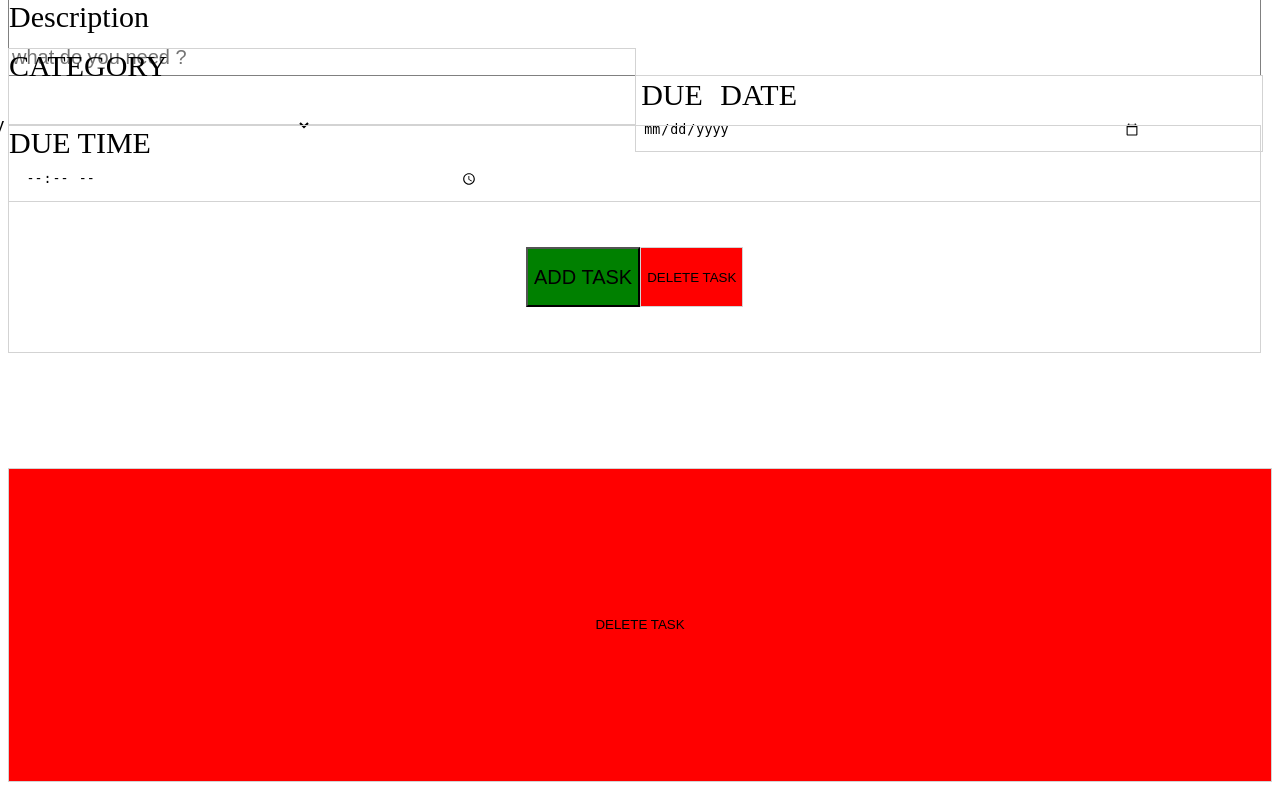
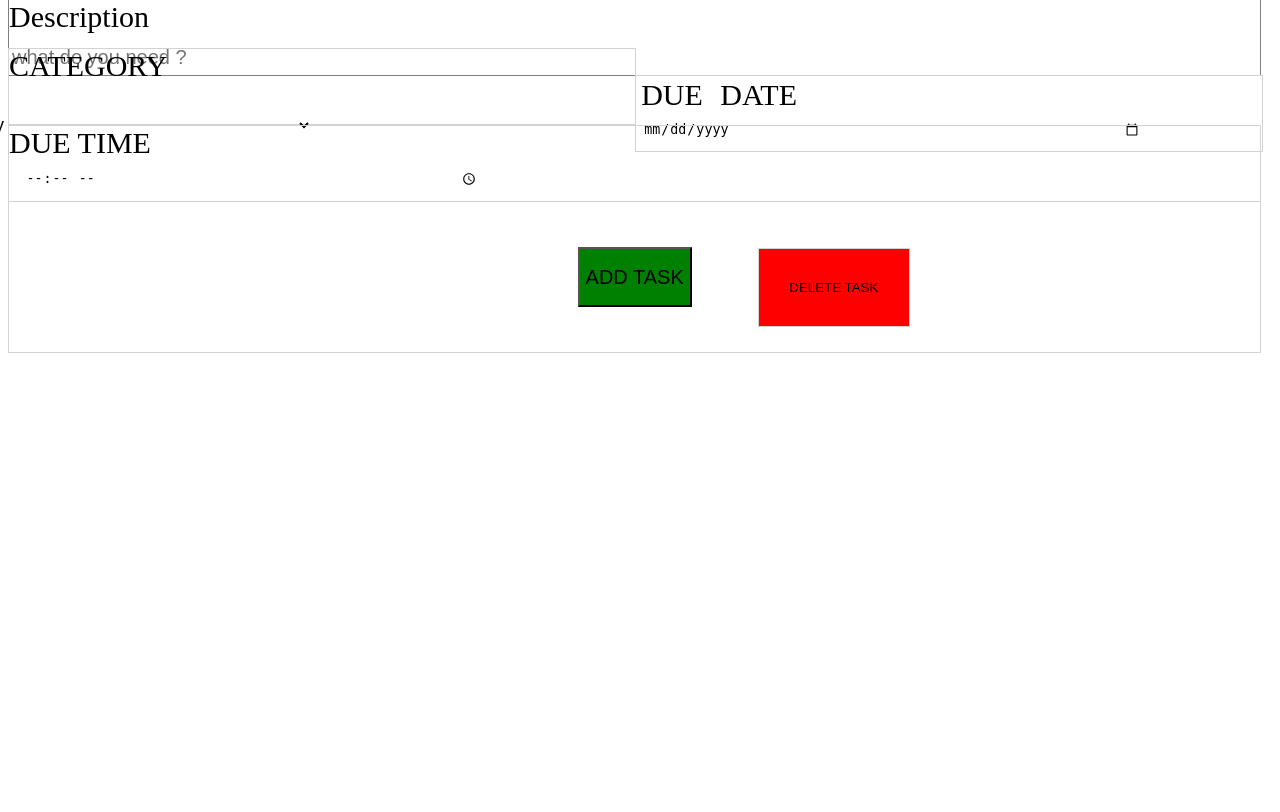
Before and after one commit to mohsin786khan/TO-DO-app, a Node server app: page / in a window 1280 px wide. Shown: the part 86-898 px from the top of the page. After the commit the page ends 439 px from the top, so only its background shows below. Run offline with Node 20, Linux system fonts and the light colour scheme; data that the repository does not hold is empty; some libraries are stand-ins or nearby versions.

Commit message:
completed without css part

```diff
--- a/assets/css/home.css
+++ b/assets/css/home.css
@@ -140,11 +140,14 @@ outline: none;
 }
 
 .delete-button button[type="submit"] {
-    width: 100%;
-    height: 40%;
+    width: 12%;
+    height: 10%;
     border: 1px solid lightgray;
     background-color: red;
     cursor: pointer;
+    position: relative;
+    top: -220px;
+    left: 25rem;
 }
 
 
@@ -155,6 +158,8 @@ outline: none;
     display: flex;
     align-items: center;
     justify-content: center;
+    position: relative;
+    top: -116px;
 
 }
 
--- a/views/home.ejs
+++ b/views/home.ejs
@@ -18,7 +18,7 @@
 
 
         <!-- creating form-->
-        <form action="/create-task" method="post" id="to-do-form" >
+        <form action="/create-task" method="post" >
 
 
           <div class="description">
@@ -63,11 +63,6 @@
               <button type="submit">ADD TASK</button>
               </span>
 
-               <span class="delete-button">
-               <button type="submit"  form="delete-form"> DELETE TASK</button>
-               </span>
-
-
           </div>
 
         </form>
@@ -99,7 +94,13 @@
 
     <form action="/delete-task" method="post" id="delete-form" >
 
+
+    <span class="delete-button">
+      <button type="submit"> DELETE TASK</button>
+      </span>
+
     <% for(let i of task_list) {%>
+
      <div id="added">
     <input type="checkbox" name="id"   value="<%= i._id %>" ></input>
 
@@ -115,10 +116,7 @@
 
     <% } %>
 
-    <span class="delete-button">
-      <button type="submit"> DELETE TASK</button>
-      </span>
+  </form>
 
-  </form>
     </body>
 </html>
```
